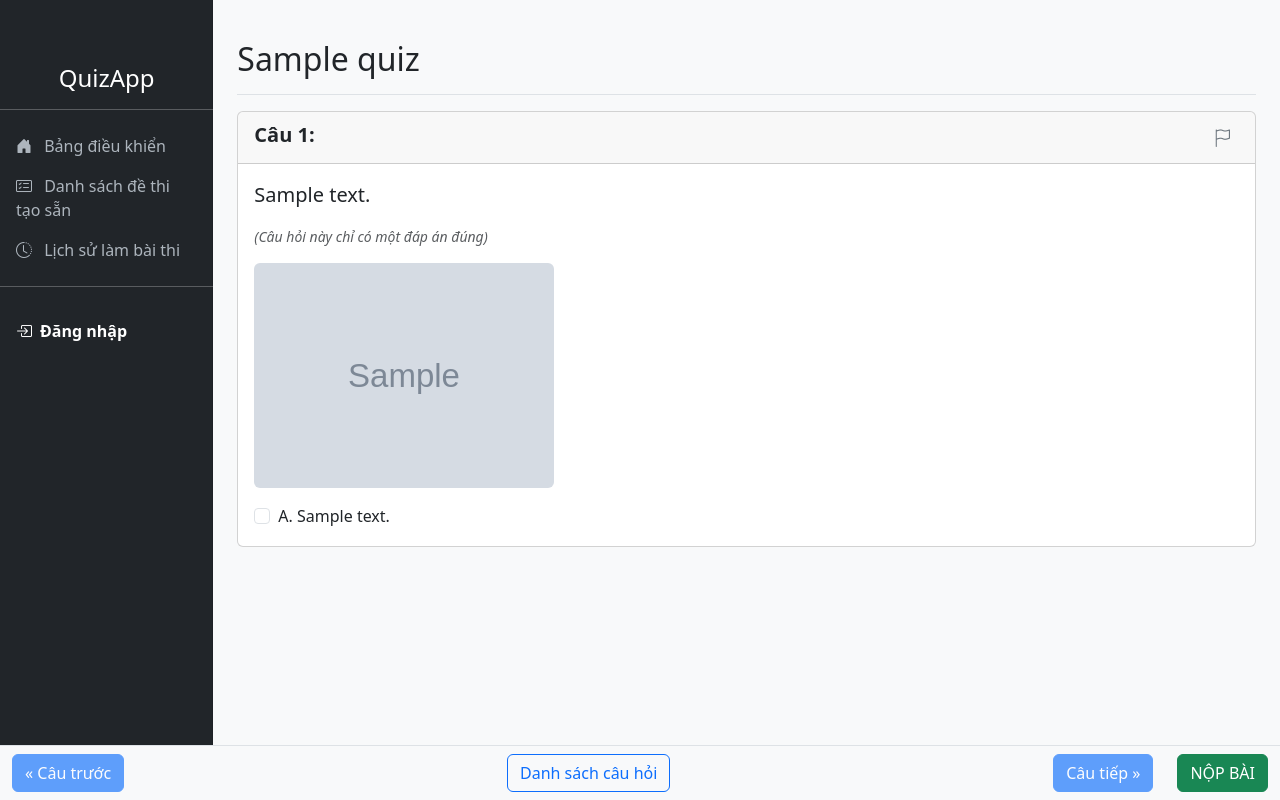
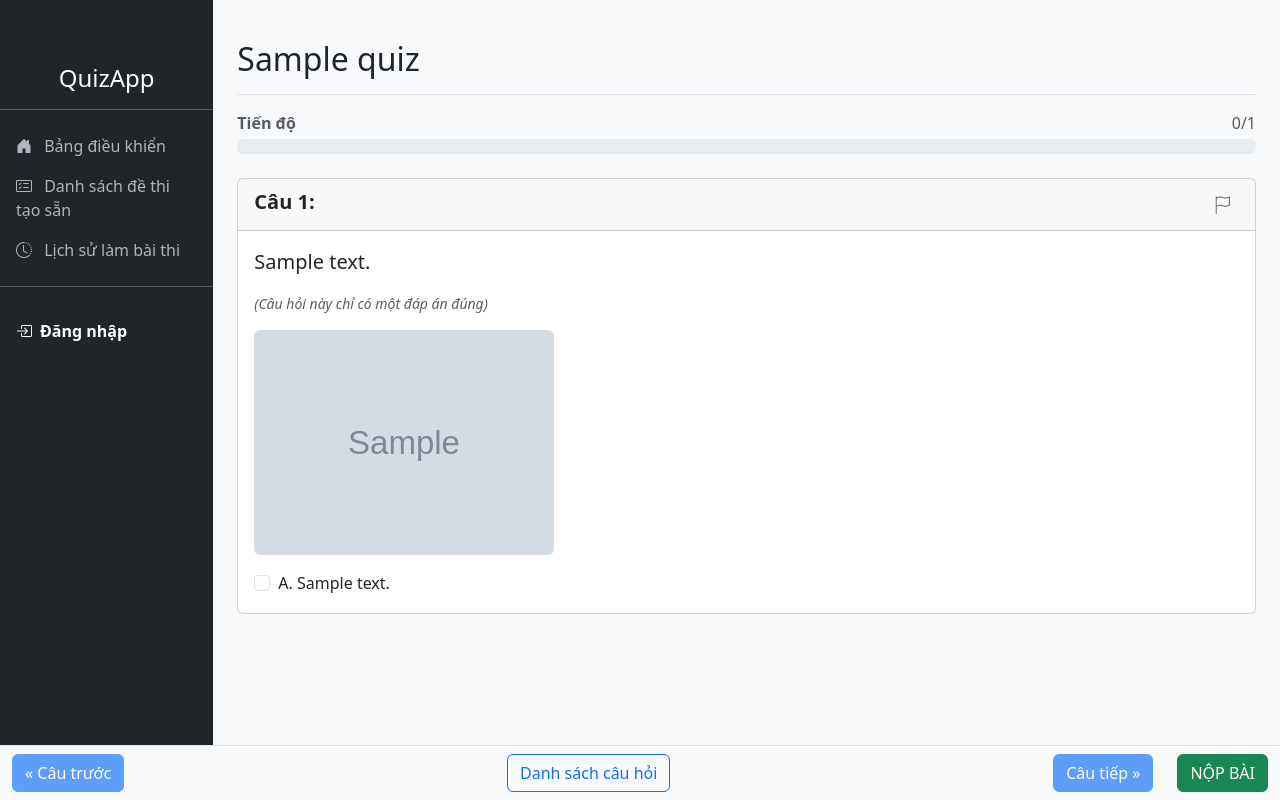
Before and after one commit to minhdatvn/MinTest, a Django app: template quiz_app/templates/quiz_app/take_quiz.html in a window 1280 px wide. Run offline with Django 4.2, Linux system fonts and the light colour scheme; the template is opened without the code that fills it: most values are stand-ins (such as "Sample title", 1, 10 or a date in 2020); grey boxes marked "Sample" are stand-in pictures; some libraries are stand-ins or nearby versions.

Commit message:
Tích hợp thanh tiến trình làm bài Progressive Bar

```diff
--- a/quiz_app/static/quiz_app/js/take_quiz.js
+++ b/quiz_app/static/quiz_app/js/take_quiz.js
@@ -13,7 +13,32 @@ document.addEventListener('DOMContentLoaded', function () {
     const totalQuestions = questionContainers.length;
     let currentQuestionIndex = 0;
 
+    // === CÁC BIẾN MỚI CHO PROGRESS BAR ===
+    const progressBar = document.getElementById('progress-bar');
+    const progressText = document.getElementById('progress-text');
+
     // --- CÁC HÀM XỬ LÝ CHÍNH ---
+
+    // === HÀM MỚI ĐỂ CẬP NHẬT PROGRESS BAR ===
+    function updateProgressBar() {
+        if (!progressBar || !progressText) return;
+
+        // Dùng Set để chỉ đếm các câu hỏi duy nhất đã được trả lời
+        const answeredQuestions = new Set();
+        document.querySelectorAll('.answer-input:checked').forEach(input => {
+            answeredQuestions.add(input.name); // input.name là 'question_ID'
+        });
+        const answeredCount = answeredQuestions.size;
+
+        // Tính toán phần trăm
+        const progressPercentage = totalQuestions > 0 ? (answeredCount / totalQuestions) * 100 : 0;
+
+        // Cập nhật giao diện thanh tiến độ và text
+        progressBar.style.width = `${progressPercentage}%`;
+        progressBar.setAttribute('aria-valuenow', progressPercentage);
+        progressText.textContent = `${answeredCount}/${totalQuestions}`;
+    }
+
     function showQuestion(index) {
         if(index < 0 || index >= totalQuestions) return;
         currentQuestionIndex = index;
@@ -46,7 +71,11 @@ document.addEventListener('DOMContentLoaded', function () {
 
     function loadState() {
         const savedStateJSON = localStorage.getItem(storageKey);
-        if (!savedStateJSON) { showQuestion(0); return; }
+        if (!savedStateJSON) {
+            showQuestion(0);
+            updateProgressBar(); // <-- CẬP NHẬT LẦN ĐẦU KHI CHƯA CÓ GÌ
+            return;
+        }
         const state = JSON.parse(savedStateJSON);
         for (const questionName in state.answers) {
             state.answers[questionName].forEach(value => {
@@ -66,6 +95,7 @@ document.addEventListener('DOMContentLoaded', function () {
             if (navBox) navBox.classList.add('flagged');
         });
         showQuestion(state.currentIndex || 0);
+        updateProgressBar(); // <-- CẬP NHẬT SAU KHI TẢI LẠI TRẠNG THÁI
     }
 
     function clearState() { localStorage.removeItem(storageKey); }
@@ -79,6 +109,7 @@ document.addEventListener('DOMContentLoaded', function () {
         clearState();
     });
 
+    // --- Logic cho Timer ---
     const timerDisplay = document.getElementById('timer-display');
     if (timerDisplay) {
         let timeInSeconds = parseInt(timerDisplay.dataset.remainingSeconds, 10);
@@ -124,6 +155,9 @@ document.addEventListener('DOMContentLoaded', function () {
                 const questionIndex = answerInput.dataset.questionIndex;
                 const navBox = document.querySelector(`.question-nav-box[data-question-index="${questionIndex}"]`);
                 if(navBox) navBox.classList.add('answered');
+
+                updateProgressBar(); // <-- CẬP NHẬT KHI TRẢ LỜI CÂU HỎI
+
                 stateShouldBeSaved = true;
             }
             if (stateShouldBeSaved) saveState();
--- a/quiz_app/templates/quiz_app/take_quiz.html
+++ b/quiz_app/templates/quiz_app/take_quiz.html
@@ -79,6 +79,17 @@
         <h1 class="h2">{{ quiz.quiz_name }}</h1>
         <div class="h4" id="timer-display" data-remaining-seconds="{{ remaining_seconds }}">
             {# JavaScript sẽ điền thời gian vào đây #}
+        </div>
+    </div>
+
+    {# === Hiện tiến trình làm bài ProgressBar === #}
+    <div class="progress-container mb-4">
+        <div class="d-flex justify-content-between mb-1">
+            <strong class="text-muted">Tiến độ</strong>
+            <span id="progress-text" class="text-muted">0/{{ ordered_questions|length }}</span>
+        </div>
+        <div class="progress" style="height: 15px;">
+            <div id="progress-bar" class="progress-bar bg-success" role="progressbar" style="width: 0%;" aria-valuenow="0" aria-valuemin="0" aria-valuemax="100"></div>
         </div>
     </div>
 
```
